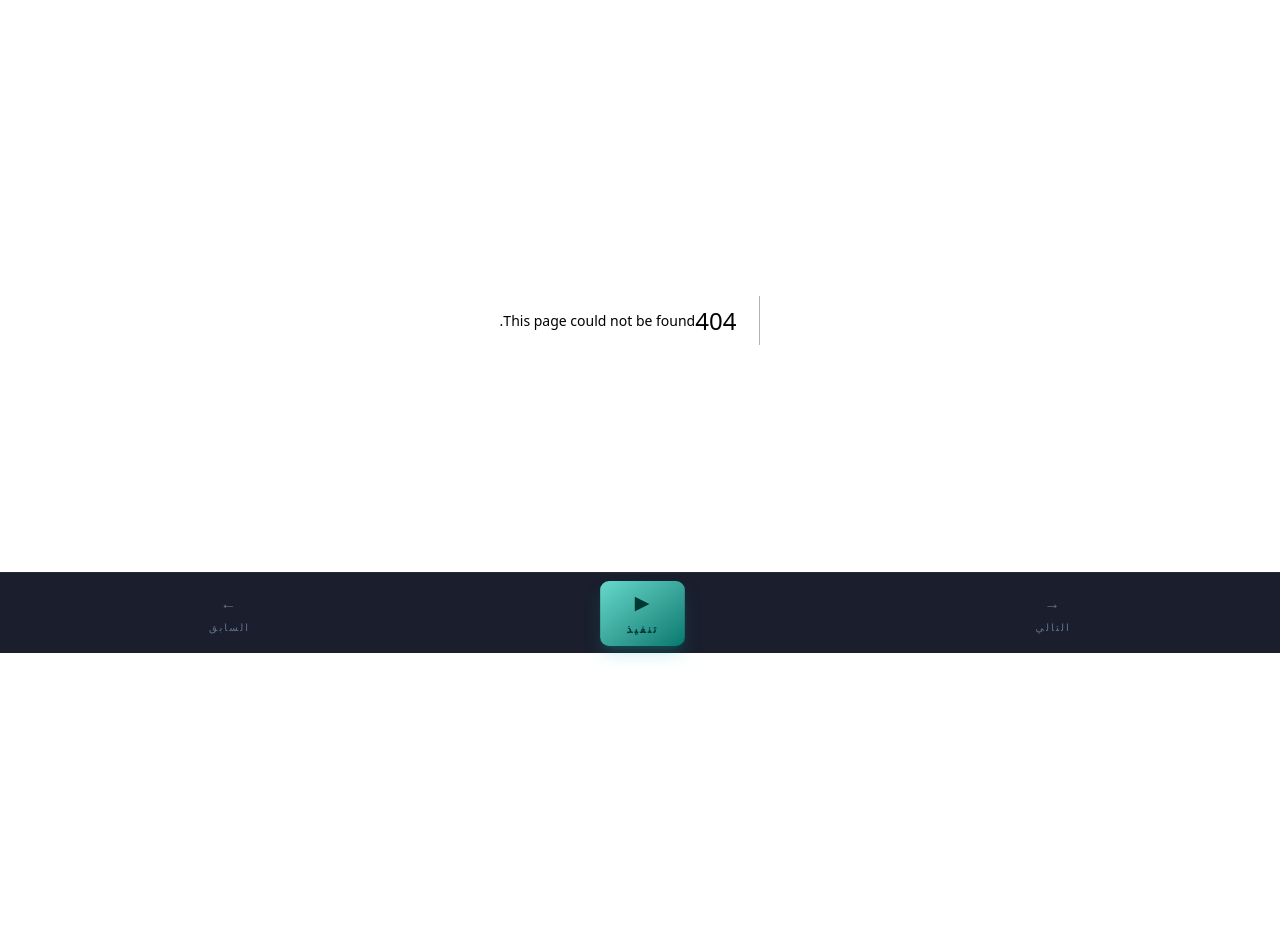
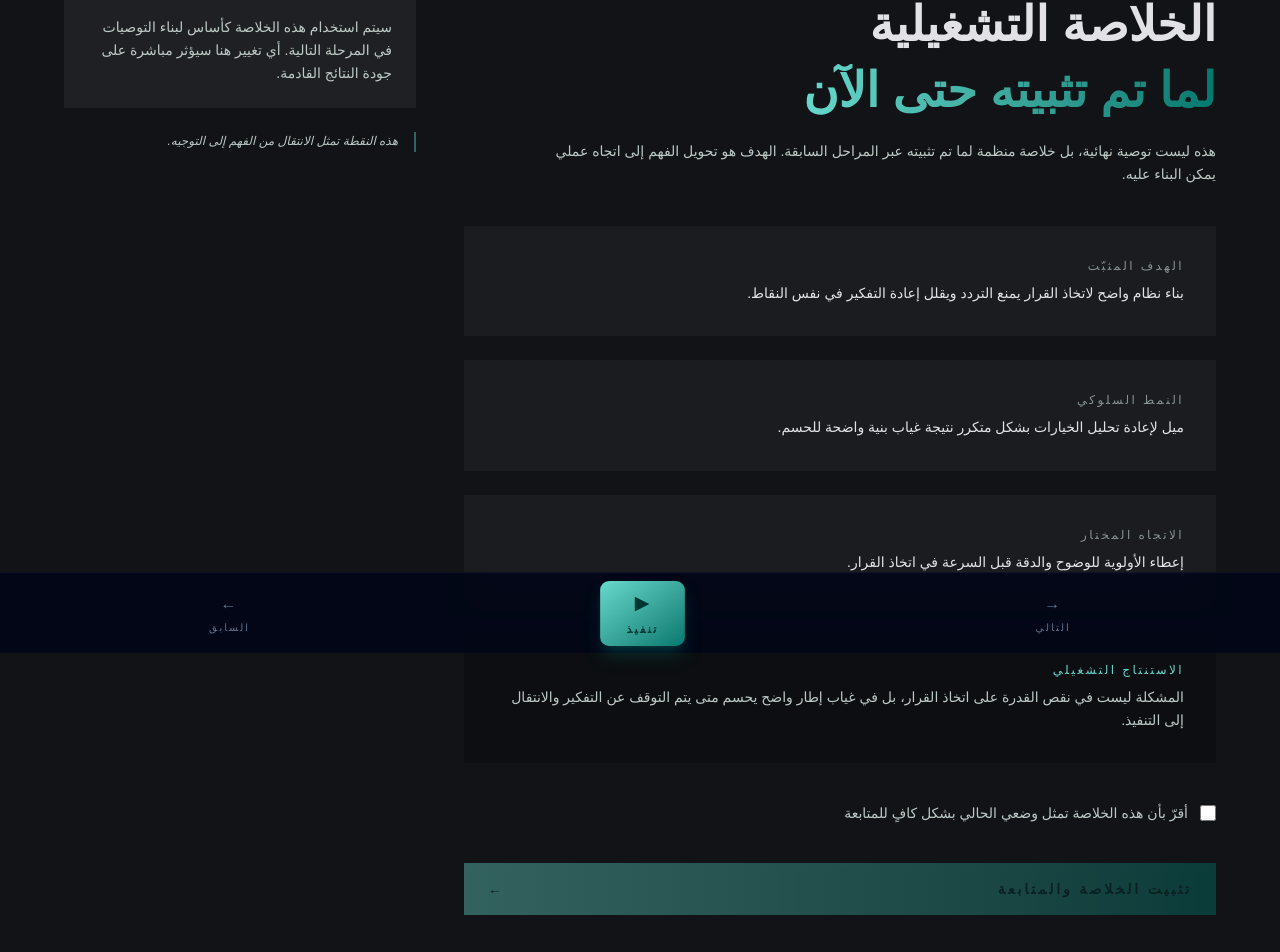
Before and after one commit to alghamdiaag/human3.0, a Next.js app in the folder ui/: page /conclusion in a window 1280 px wide. Before the commit this address had no page. Shown: the part 147-1099 px from the top of the page. Before the commit the page ends 867 px from the top, so only its background shows below. Built offline with nearby package versions, Linux system fonts and the light colour scheme.

Commit message:
Add Arabic conclusion screen with confirmation step

```diff
--- /dev/null
+++ b/ui/app/conclusion/page.tsx
@@ -0,0 +1,10 @@
+import { AppShell } from "@/components/app-shell";
+import { ConclusionScreen } from "@/components/conclusion-screen";
+
+export default function ConclusionPage() {
+  return (
+    <AppShell>
+      <ConclusionScreen />
+    </AppShell>
+  );
+}
--- /dev/null
+++ b/ui/components/conclusion-screen.tsx
@@ -0,0 +1,113 @@
+"use client";
+
+import { useState } from "react";
+
+export function ConclusionScreen() {
+  const [ack, setAck] = useState(false);
+
+  return (
+    <section className="grid gap-12 lg:grid-cols-12">
+      <div className="space-y-10 lg:col-span-8 text-right">
+        <div className="space-y-4">
+          <p className="text-xs font-bold tracking-[0.2em] text-[#66d9cc]">
+            المرحلة 04
+          </p>
+
+          <h1 className="text-3xl font-extrabold leading-snug md:text-5xl">
+            الخلاصة التشغيلية
+            <br />
+            <span className="bg-gradient-to-r from-[#66d9cc] to-[#00796f] bg-clip-text text-transparent">
+              لما تم تثبيته حتى الآن
+            </span>
+          </h1>
+
+          <p className="max-w-2xl text-sm leading-relaxed text-[#bdc9c5]">
+            هذه ليست توصية نهائية، بل خلاصة منظمة لما تم تثبيته عبر المراحل
+            السابقة. الهدف هو تحويل الفهم إلى اتجاه عملي يمكن البناء عليه.
+          </p>
+        </div>
+
+        <div className="grid gap-6">
+          <div className="bg-[#1a1c1f] p-8">
+            <p className="mb-2 text-xs tracking-[0.2em] text-[#879390]">
+              الهدف المثبّت
+            </p>
+            <p className="text-sm leading-relaxed text-[#e2e2e6]">
+              بناء نظام واضح لاتخاذ القرار يمنع التردد ويقلل إعادة التفكير في نفس
+              النقاط.
+            </p>
+          </div>
+
+          <div className="bg-[#1a1c1f] p-8">
+            <p className="mb-2 text-xs tracking-[0.2em] text-[#879390]">
+              النمط السلوكي
+            </p>
+            <p className="text-sm leading-relaxed text-[#e2e2e6]">
+              ميل لإعادة تحليل الخيارات بشكل متكرر نتيجة غياب بنية واضحة للحسم.
+            </p>
+          </div>
+
+          <div className="bg-[#1a1c1f] p-8">
+            <p className="mb-2 text-xs tracking-[0.2em] text-[#879390]">
+              الاتجاه المختار
+            </p>
+            <p className="text-sm leading-relaxed text-[#e2e2e6]">
+              إعطاء الأولوية للوضوح والدقة قبل السرعة في اتخاذ القرار.
+            </p>
+          </div>
+
+          <div className="bg-[#0c0e11] p-8">
+            <p className="mb-2 text-xs tracking-[0.2em] text-[#66d9cc]">
+              الاستنتاج التشغيلي
+            </p>
+            <p className="text-sm leading-relaxed text-[#bdc9c5]">
+              المشكلة ليست في نقص القدرة على اتخاذ القرار، بل في غياب إطار
+              واضح يحسم متى يتم التوقف عن التفكير والانتقال إلى التنفيذ.
+            </p>
+          </div>
+        </div>
+
+        <div className="flex items-center gap-3">
+          <input
+            id="ack"
+            type="checkbox"
+            checked={ack}
+            onChange={(e) => setAck(e.target.checked)}
+            className="h-4 w-4 accent-[#66d9cc]"
+          />
+          <label htmlFor="ack" className="text-sm text-[#bdc9c5]">
+            أقرّ بأن هذه الخلاصة تمثل وضعي الحالي بشكل كافٍ للمتابعة
+          </label>
+        </div>
+
+        <button
+          type="button"
+          disabled={!ack}
+          className="inline-flex w-full items-center justify-between bg-gradient-to-r from-[#66d9cc] to-[#00796f] px-6 py-4 text-sm font-bold tracking-[0.2em] text-[#003732] disabled:opacity-40"
+        >
+          تثبيت الخلاصة والمتابعة
+          <span aria-hidden="true">←</span>
+        </button>
+      </div>
+
+      <aside className="space-y-6 lg:col-span-4 text-right">
+        <div className="bg-[#1e2023] p-6">
+          <p className="text-xs tracking-[0.2em] text-[#879390]">
+            ماذا يحدث الآن؟
+          </p>
+
+          <p className="mt-4 text-sm leading-relaxed text-[#bdc9c5]">
+            سيتم استخدام هذه الخلاصة كأساس لبناء التوصيات في المرحلة التالية.
+            أي تغيير هنا سيؤثر مباشرة على جودة النتائج القادمة.
+          </p>
+        </div>
+
+        <div className="border-r-2 border-[#66d9cc]/40 pr-4">
+          <p className="text-xs leading-relaxed text-[#bdc9c5] italic">
+            هذه النقطة تمثل الانتقال من الفهم إلى التوجيه.
+          </p>
+        </div>
+      </aside>
+    </section>
+  );
+}
```
